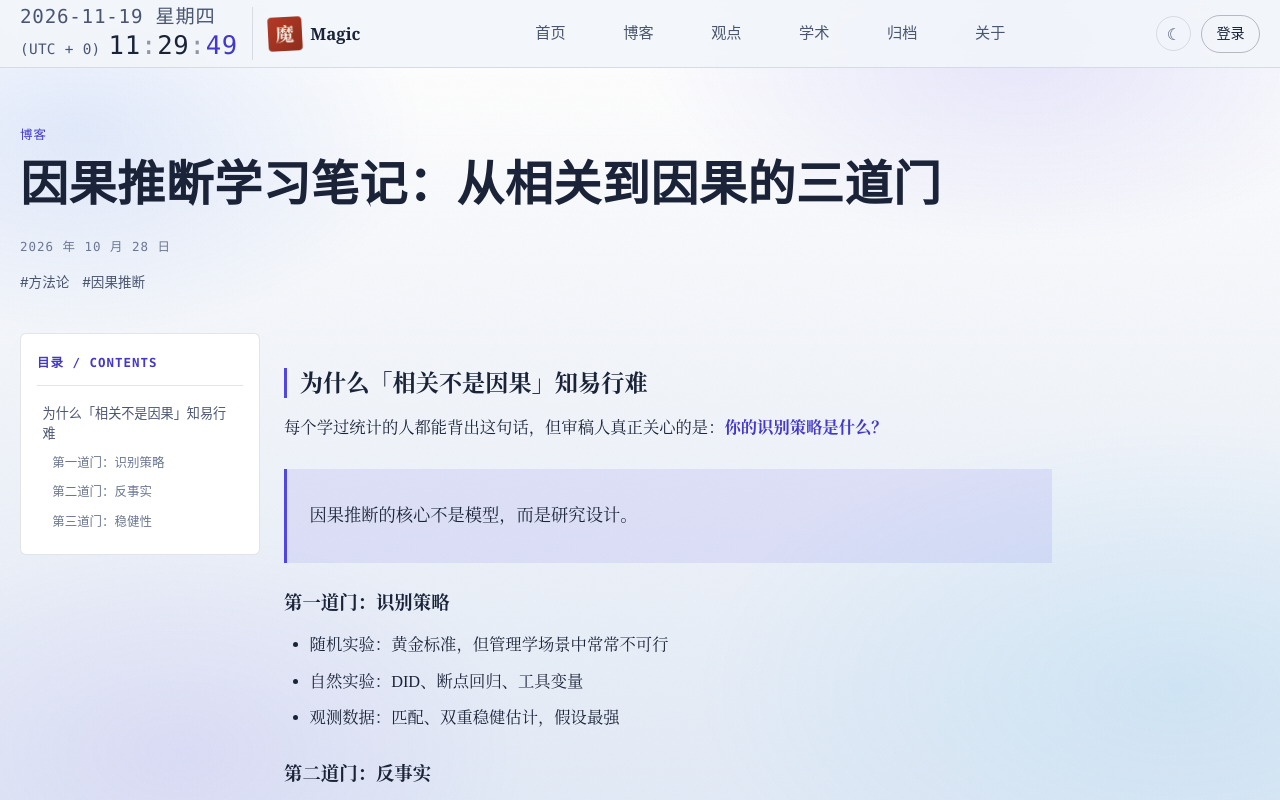
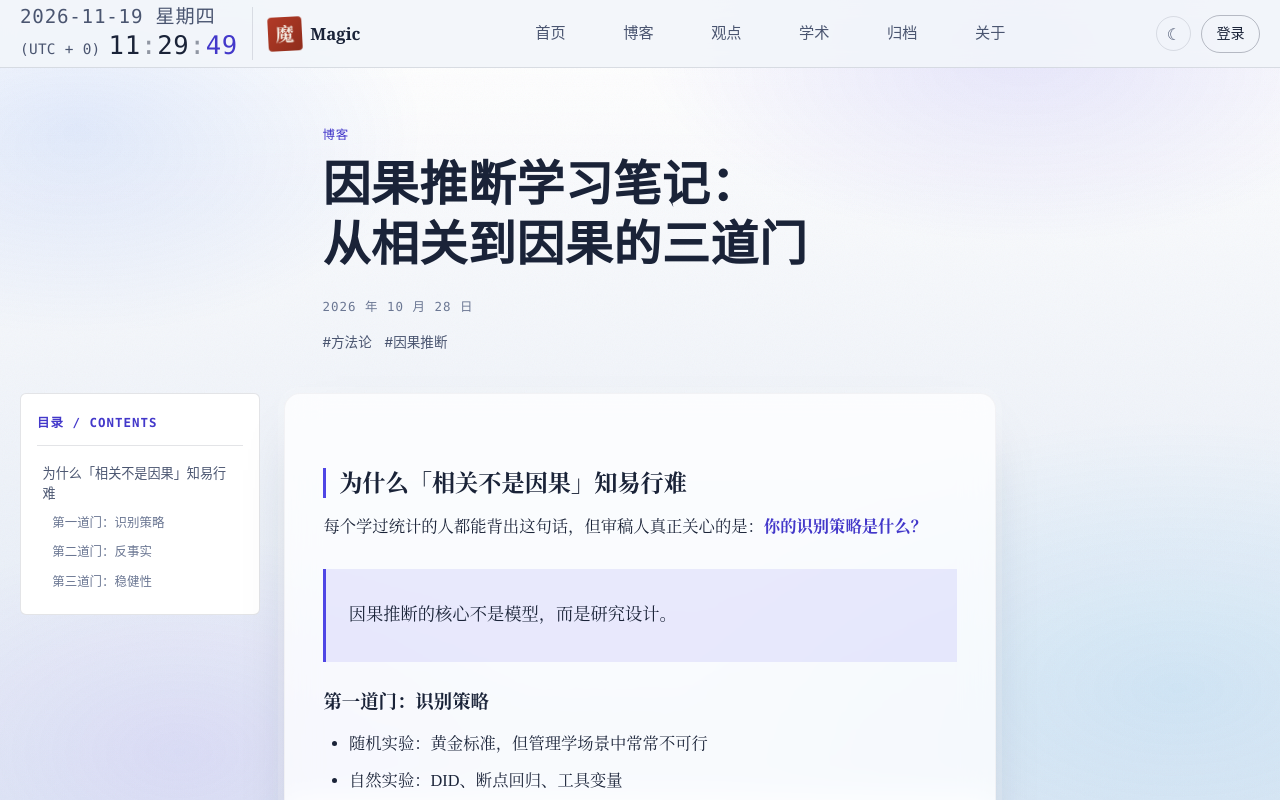
Before and after one commit to domagic/domagic.github.io, a Vue app: page /blog/causal-inference-notes in a window 1280 px wide. Shown: the top 800 px of the page. Built offline with nearby package versions, Linux system fonts and the light colour scheme.

Commit message:
feat(post): centered frosted content card; align header; keep TOC at left

```diff
--- a/src/views/PostView.vue
+++ b/src/views/PostView.vue
@@ -119,8 +119,8 @@ const bodyContent = computed(() => {
   margin: 0 auto;
 }
 
-/* 带目录的学术文章页：容器铺满视口，使左侧目录贴合页面最左缘，
-   标题与正文向右延展占满剩余宽度，消除右侧大片留白。 */
+/* 带目录的文章页：容器铺满视口，使左侧目录贴合页面最左缘且左边界不变；
+   正文占据一个水平居中的独立阅读区（左右等宽留白，使内容区垂直中心线与页面重合）。 */
 .post-page--toc {
   max-width: none;
   padding-left: 1.25rem;
@@ -136,11 +136,41 @@ const bodyContent = computed(() => {
   display: block;
 }
 
+/* 三列网格直接建立在整个文章容器上：左右两列等宽（各 16.5rem），中间列天然
+   水平居中于页面（其中线与页面中线重合）。目录放左列且左边界贴合页面左缘不变，
+   右列留空仅作对称配重；标题/时间/标签与正文共用中间列，宽度上限一致，
+   因此标题右缘不会超出正文卡片右边界。正文列最大 48rem，窄屏自动收窄。 */
+.post--with-toc {
+  display: grid;
+  grid-template-columns: 16.5rem minmax(0, 1fr) 16.5rem;
+  align-items: start;
+}
+
+/* 布局壳退让为透明容器，让目录与正文成为上面网格的直接子项 */
 .post--with-toc .post__layout {
-  display: grid;
-  grid-template-columns: 15rem minmax(0, 1fr);
-  gap: 1.5rem;
-  align-items: start;
+  display: contents;
+}
+
+.post--with-toc .post__header,
+.post--with-toc .post__main {
+  grid-column: 2;
+  width: 100%;
+  max-width: 48rem;
+  margin-inline: auto;
+}
+
+.post--with-toc .post__header {
+  grid-row: 1;
+}
+
+.post--with-toc .post__toc {
+  grid-column: 1;
+  grid-row: 2;
+  width: 15rem;
+}
+
+.post--with-toc .post__main {
+  grid-row: 2;
 }
 
 .post__toc {
@@ -192,15 +222,28 @@ const bodyContent = computed(() => {
   color: var(--ink-faint);
 }
 
+/* 居中的毛玻璃正文卡片：半透明底 + 背景模糊 + 柔和发光边，
+   与页面连续渐变融合，形成独立的正文展示区。横向大小与原来基本一致（48rem）。 */
 .post__main {
   min-width: 0;
-  /* 正文阅读宽度：目录贴最左、标题可铺满，但正文限制在舒适行宽内，
-     避免宽屏下正文水平占满整个屏幕。 */
   max-width: 48rem;
+  position: relative;
+  padding: clamp(1.5rem, 3vw, 2.5rem) clamp(1.35rem, 3vw, 2.6rem);
+  background: color-mix(in srgb, var(--paper-elev) 76%, transparent);
+  border: 1px solid color-mix(in srgb, var(--paper-elev) 58%, var(--line));
+  border-radius: 16px;
+  backdrop-filter: blur(16px) saturate(115%);
+  -webkit-backdrop-filter: blur(16px) saturate(115%);
+  box-shadow:
+    0 24px 60px -32px rgba(26, 35, 56, 0.34),
+    0 0 0 6px color-mix(in srgb, var(--paper-elev) 16%, transparent);
 }
 
 .post__header {
   margin-bottom: 2.4rem;
+  /* 与正文卡片同一水平内边距，使标题/时间/标签文字与正文文字左缘对齐；
+     右缘不超出正文卡片边框。 */
+  padding-inline: clamp(1.35rem, 3vw, 2.6rem);
 }
 
 .post__category {
@@ -214,8 +257,9 @@ const bodyContent = computed(() => {
   line-height: 1.25;
   letter-spacing: 0.01em;
   margin-top: 0.8rem;
-  /* 让标题行充分向右延展，消除右侧大片留白 */
-  text-wrap: normal;
+  /* 标题限制在正文列宽度内，过长时自然换行，右缘不超出正文卡片边框 */
+  text-wrap: balance;
+  overflow-wrap: break-word;
 }
 
 .post__meta {
@@ -263,12 +307,19 @@ const bodyContent = computed(() => {
   margin-bottom: 1rem;
 }
 
-/* 窄屏：目录改为正文顶部的可折叠面板，避免挤压正文 */
+/* 窄屏：单列布局，目录改为正文顶部的面板，避免挤压正文；
+   正文卡片水平居中于页面，左右留白对称。 */
 @media (max-width: 900px) {
-  .post--with-toc .post__layout {
+  .post--with-toc {
     display: block;
   }
+  .post--with-toc .post__header,
+  .post--with-toc .post__main {
+    max-width: 48rem;
+  }
   .post__toc {
+    width: auto;
+    max-width: 48rem;
     position: static;
     max-height: none;
     margin-bottom: 1.8rem;
```
